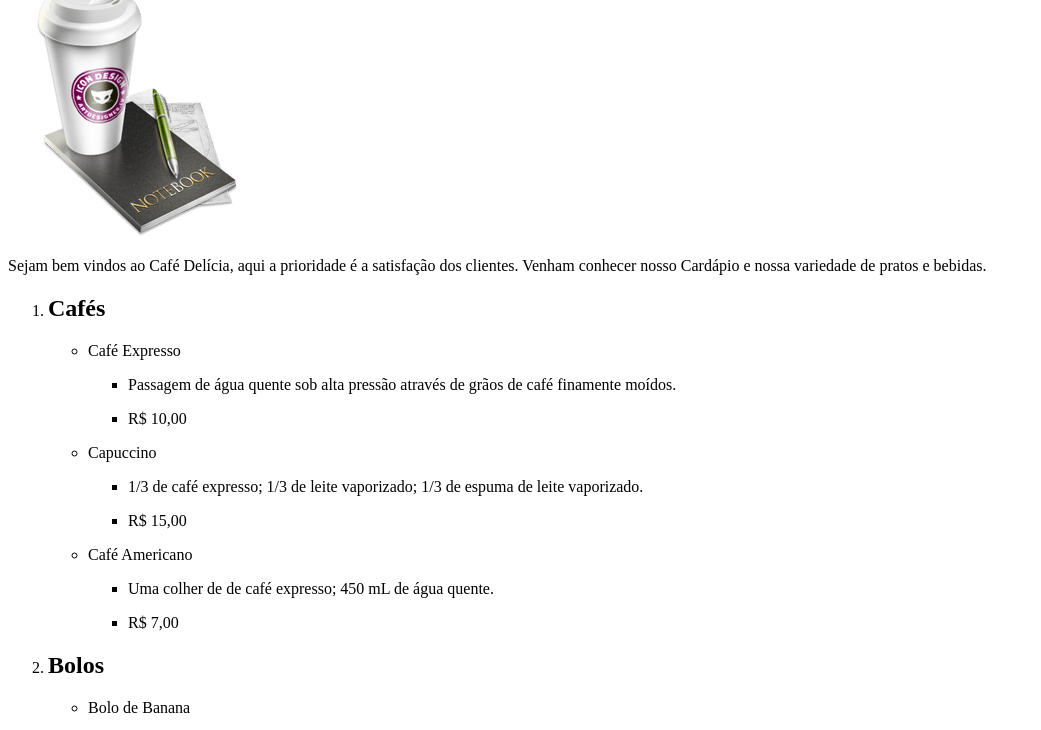
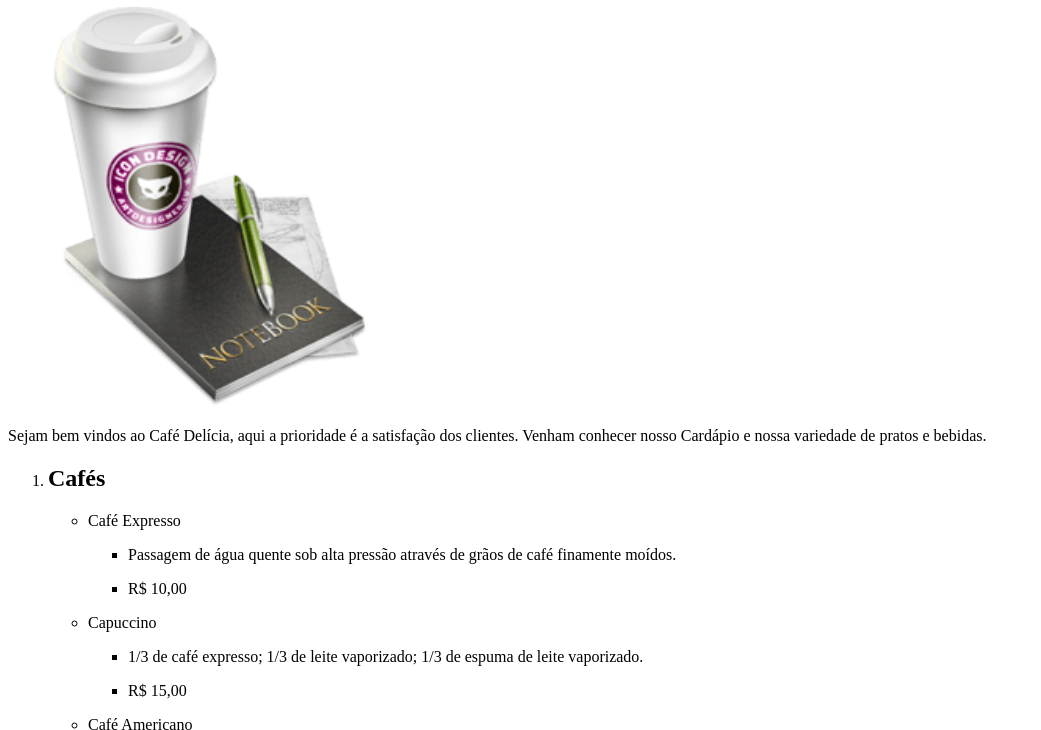
Before and after one commit to FelipeKespers/repositorio-alpar, a plain HTML site: page atividade2/index.html in a window 1280 px wide. Shown: the part 99-829 px from the top of the page, without its empty margins (0-1041 px from the left). Drawn offline with Linux system fonts and the light colour scheme.

Commit message:
Cardápio feito com sucesso

```diff
--- a/atividade2/index.html
+++ b/atividade2/index.html
@@ -6,10 +6,10 @@
     <meta name="viewport" content="width=device-width, initial-scale=1.0">
     <title>Document</title>
 </head>
-
+<a href="/atividade2/">Atividade 2</a>
 <body>
     <h1>Café Delícia - Cardápio</h1>
-    <img src="fotocafe.png" alt="Foto do Café">
+    <img src="fotocafe.png" alt="Foto do Café" width="400">
     <p>Sejam bem vindos ao Café Delícia, aqui a prioridade é a satisfação dos clientes.
         Venham conhecer nosso Cardápio e nossa variedade de pratos e bebidas.
     </p>
```
